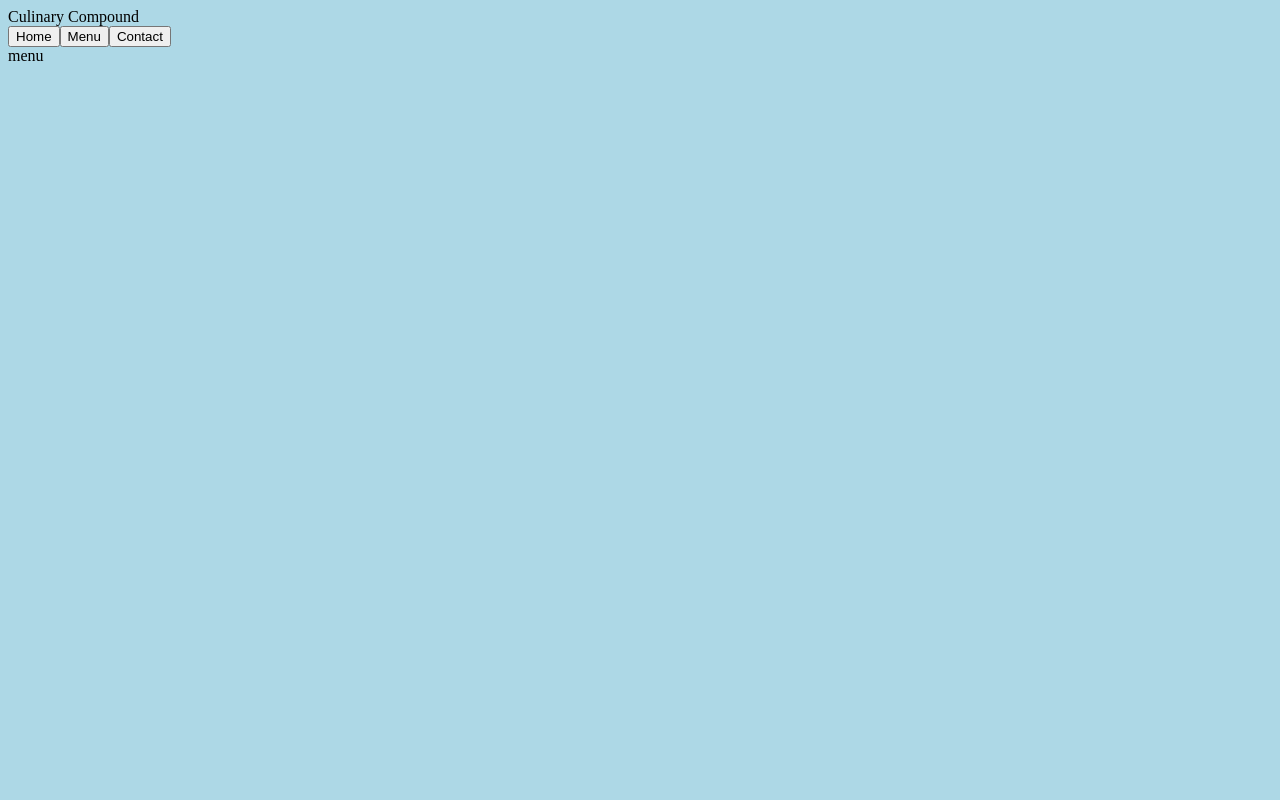
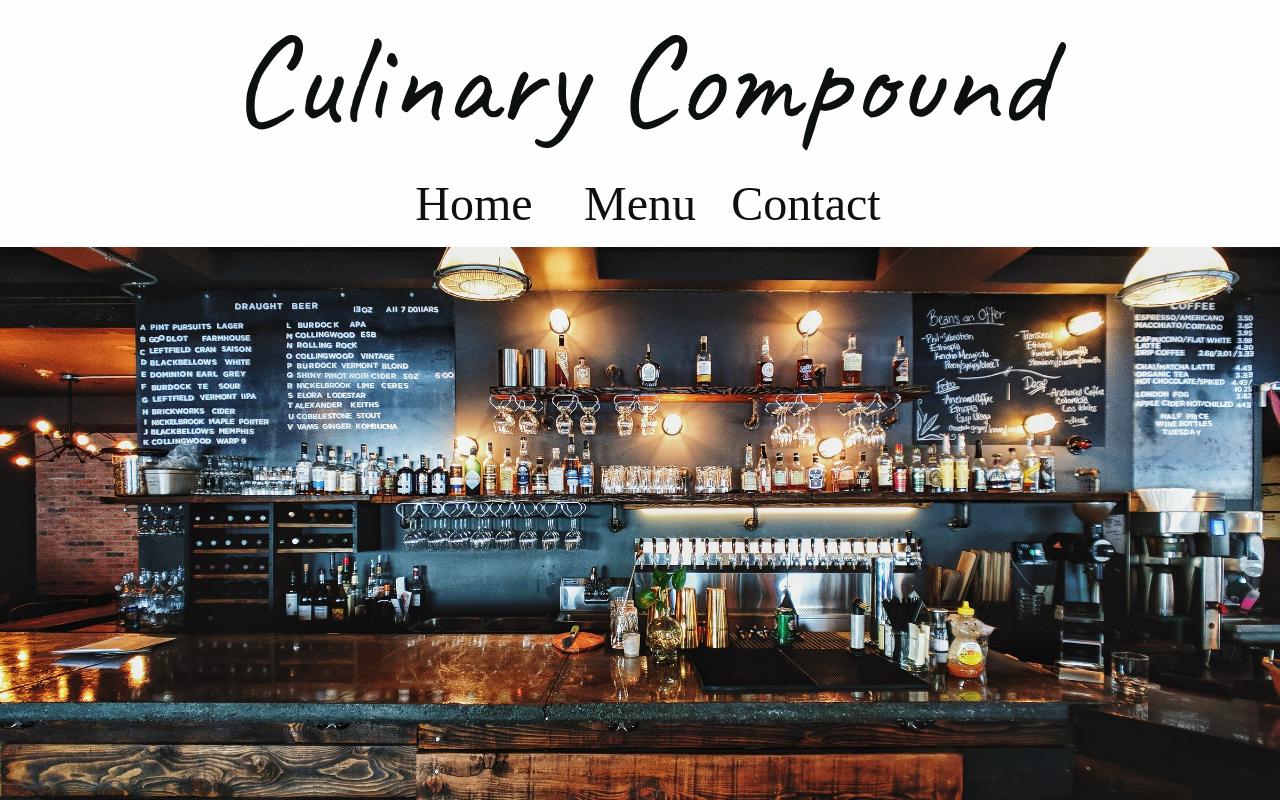
Before and after one commit to CodingWithDude/Restaurant-Page, a website built with webpack: page dist/index.html in a window 1280 px wide. Both pictures are taken after a click on the button "Menu". Built offline with nearby package versions, Linux system fonts and the light colour scheme; a web font is replaced by a local one.

Commit message:
Updated generateHome
Created generateHome content and css

```diff
--- a/src/index.js
+++ b/src/index.js
@@ -1,23 +1,27 @@
+import reset from "./styles/reset.css";
 import css from "./styles/main.css";
 import generateHome from "./pages/generateHome";
 import generateMenu from "./pages/generateMenu";
 import generateContact from "./pages/generateContact";
+import backgroundImage from "./asset/background.jpg";
 
 const body = document.body;
 const mainContainer = document.createElement("div");
 
 // Header
-const header = document.createElement("div");
-const title = document.createElement("div");
+const header = document.createElement("header");
+const title = document.createElement("h1");
 
 // Nav
-const nav = document.createElement("div");
+const nav = document.createElement("nav");
 const homeBtn = document.createElement("button");
 const menuBtn = document.createElement("button");
 const contactBtn = document.createElement("button");
 
 // Content
-const content = document.createElement("div");
+const contentContainer = document.createElement("div");
+const background = new Image();
+background.src = backgroundImage;
 
 // Creating Classes
 mainContainer.classList.add("mainContainer");
@@ -30,7 +34,7 @@ menuBtn.classList.add("menuBtn");
 menuBtn.classList.add("btn");
 contactBtn.classList.add("contactBtn");
 contactBtn.classList.add("btn");
-content.classList.add("content");
+contentContainer.classList.add("contentContainer");
 
 // Adding textContent
 title.textContent = "Culinary Compound";
@@ -42,20 +46,24 @@ contactBtn.textContent = "Contact";
 body.appendChild(mainContainer);
 mainContainer.appendChild(header);
 mainContainer.appendChild(nav);
-mainContainer.appendChild(content);
+mainContainer.appendChild(contentContainer);
 header.appendChild(title);
 header.appendChild(nav);
 nav.appendChild(homeBtn);
 nav.appendChild(menuBtn);
 nav.appendChild(contactBtn);
+contentContainer.appendChild(generateHome());
 
 // Button On Click
 homeBtn.onclick = () => {
-  content.appendChild(generateHome());
+  contentContainer.replaceChildren();
+  contentContainer.appendChild(generateHome());
 };
 menuBtn.onclick = () => {
-  content.appendChild(generateMenu());
+  contentContainer.replaceChildren();
+  contentContainer.appendChild(generateMenu());
 };
 contactBtn.onclick = () => {
-  content.appendChild(generateContact());
+  contentContainer.replaceChildren();
+  contentContainer.appendChild(generateContact());
 };
--- a/src/pages/generateHome.js
+++ b/src/pages/generateHome.js
@@ -1,9 +1,29 @@
+import heroImage from "../asset/heroImage.png";
+
 function generateHome() {
-  const homeContent = document.createElement("div");
+  // Content
+  const content = document.createElement("div");
+  const tagLine = document.createElement("p");
+  const image = new Image();
+  image.src = heroImage;
+  const callToAction = document.createElement("p");
 
-  homeContent.textContent = "home";
+  // Creating Classes
+  content.classList.add("homeContent");
+  tagLine.classList.add("tagLine");
+  image.classList.add("heroImage");
+  callToAction.classList.add("callToAction");
 
-  return homeContent;
+  // Adding textContent
+  tagLine.textContent = "Where every ingredient tells a story";
+  callToAction.textContent = "Reserve a table";
+
+  // Building HTML Structure
+  content.appendChild(tagLine);
+  content.appendChild(image);
+  content.appendChild(callToAction);
+
+  return content;
 }
 
 export default generateHome;
--- a/src/pages/generateMenu.js
+++ b/src/pages/generateMenu.js
@@ -1,9 +1,8 @@
 function generateMenu() {
-  const menuContent = document.createElement("div");
+  // Content
+  const content = document.createElement("div");
 
-  menuContent.textContent = "menu";
-
-  return menuContent;
+  return content;
 }
 
 export default generateMenu;
--- a/src/styles/main.css
+++ b/src/styles/main.css
@@ -1,3 +1,110 @@
+@import url("https://fonts.googleapis.com/css2?family=Caveat&family=Ibarra+Real+Nova:wght@500&family=Nunito+Sans&display=swap");
+
+:root {
+  /* Colors */
+  --pink: #ffc4eb;
+  --tan: #e1dabd;
+  --white: #fdfefd;
+  --black: #0d1010;
+  --green: #abc798;
+  --bgc-container: rgba(0, 0, 0, 0.7);
+
+  /* Fonts */
+  --ff-title: "Caveat", serif;
+  --ff-nav: "Ibarra Real Nova", serif;
+  --ff-content: "Nunito Sans", sans-serif;
+}
+
+/* CSS RESET */
+
+*,
+*::before,
+*::after {
+  box-sizing: border-box;
+  padding: 0;
+  margin: 0;
+}
+
+html,
 body {
-  background-color: lightblue;
+  height: 100%;
+  width: 100%;
+  background-color: var(--white);
 }
+
+.mainContainer {
+  height: 100%;
+  display: flex;
+  flex-direction: column;
+  justify-content: center;
+  align-items: center;
+}
+
+.header {
+  margin: 1rem 0.5rem;
+  display: flex;
+  flex-direction: column;
+  gap: 2rem;
+}
+
+.title {
+  font-family: var(--ff-title);
+  font-size: 8rem;
+  color: var(--black);
+  text-align: center;
+}
+
+.nav {
+  display: flex;
+  justify-content: center;
+  align-items: center;
+  gap: 1rem;
+}
+
+.nav .btn {
+  width: 150px;
+  font-family: var(--ff-nav);
+  font-size: 3rem;
+  color: var(--black);
+  border: none;
+  background-color: var(--white);
+}
+
+.btn:hover {
+  cursor: pointer;
+}
+
+.contentContainer {
+  display: flex;
+  justify-content: center;
+  align-items: center;
+  height: 100%;
+  width: 100%;
+  background: url("/src/asset/background.jpg");
+  background-size: cover;
+  background-position: center;
+}
+
+.homeContent {
+  display: flex;
+  flex-direction: column;
+  justify-content: center;
+  align-items: center;
+  gap: 2rem;
+  height: 700px;
+  width: 700px;
+  font-family: var(--ff-content);
+  font-size: 2.5rem;
+  color: var(--white);
+  background: var(--bgc-container);
+}
+
+.subTagLine {
+  font-size: 2rem;
+}
+
+.heroImage {
+  width: 60%;
+  height: 60%;
+  opacity: 1;
+}
--- /dev/null
+++ b/src/styles/reset.css
@@ -0,0 +1,129 @@
+/* http://meyerweb.com/eric/tools/css/reset/
+   v2.0 | 20110126
+   License: none (public domain)
+*/
+
+html,
+body,
+div,
+span,
+applet,
+object,
+iframe,
+h1,
+h2,
+h3,
+h4,
+h5,
+h6,
+p,
+blockquote,
+pre,
+a,
+abbr,
+acronym,
+address,
+big,
+cite,
+code,
+del,
+dfn,
+em,
+img,
+ins,
+kbd,
+q,
+s,
+samp,
+small,
+strike,
+strong,
+sub,
+sup,
+tt,
+var,
+b,
+u,
+i,
+center,
+dl,
+dt,
+dd,
+ol,
+ul,
+li,
+fieldset,
+form,
+label,
+legend,
+table,
+caption,
+tbody,
+tfoot,
+thead,
+tr,
+th,
+td,
+article,
+aside,
+canvas,
+details,
+embed,
+figure,
+figcaption,
+footer,
+header,
+hgroup,
+menu,
+nav,
+output,
+ruby,
+section,
+summary,
+time,
+mark,
+audio,
+video {
+  margin: 0;
+  padding: 0;
+  border: 0;
+  font-size: 100%;
+  font: inherit;
+  vertical-align: baseline;
+}
+/* HTML5 display-role reset for older browsers */
+article,
+aside,
+details,
+figcaption,
+figure,
+footer,
+header,
+hgroup,
+menu,
+nav,
+section {
+  display: block;
+}
+body {
+  line-height: 1;
+}
+ol,
+ul {
+  list-style: none;
+}
+blockquote,
+q {
+  quotes: none;
+}
+blockquote:before,
+blockquote:after,
+q:before,
+q:after {
+  content: "";
+  content: none;
+}
+table {
+  border-collapse: collapse;
+  border-spacing: 0;
+}
--- a/webpack.config.js
+++ b/webpack.config.js
@@ -19,6 +19,10 @@ module.exports = {
         test: /\.css$/i,
         use: ["style-loader", "css-loader"],
       },
+      {
+        test: /\.(jpe?g|png|gif|svg)$/,
+        type: "asset/resource",
+      },
     ],
   },
   plugins: [
```
Also changed, not shown: dist/12afbaa03ca51a074d21.jpg (added), dist/bundle451136b9fef2a1a02380.js (deleted), dist/bundlea671690ac363ce011c20.js (added), dist/index.html, dist/runtime1cb0da3b0b67b910e441.js (added), src/asset/background.jpg (added), 1 other file.
